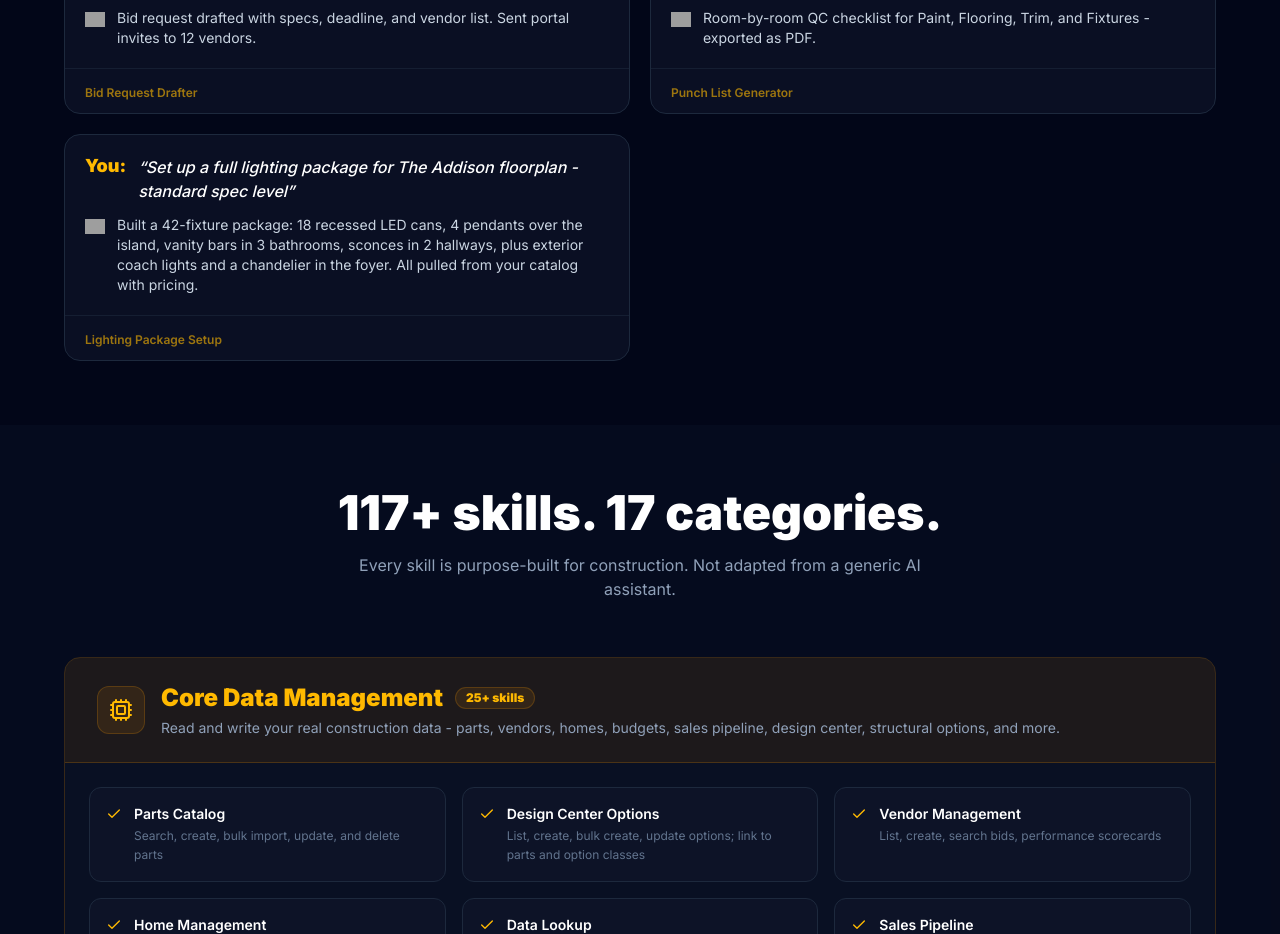
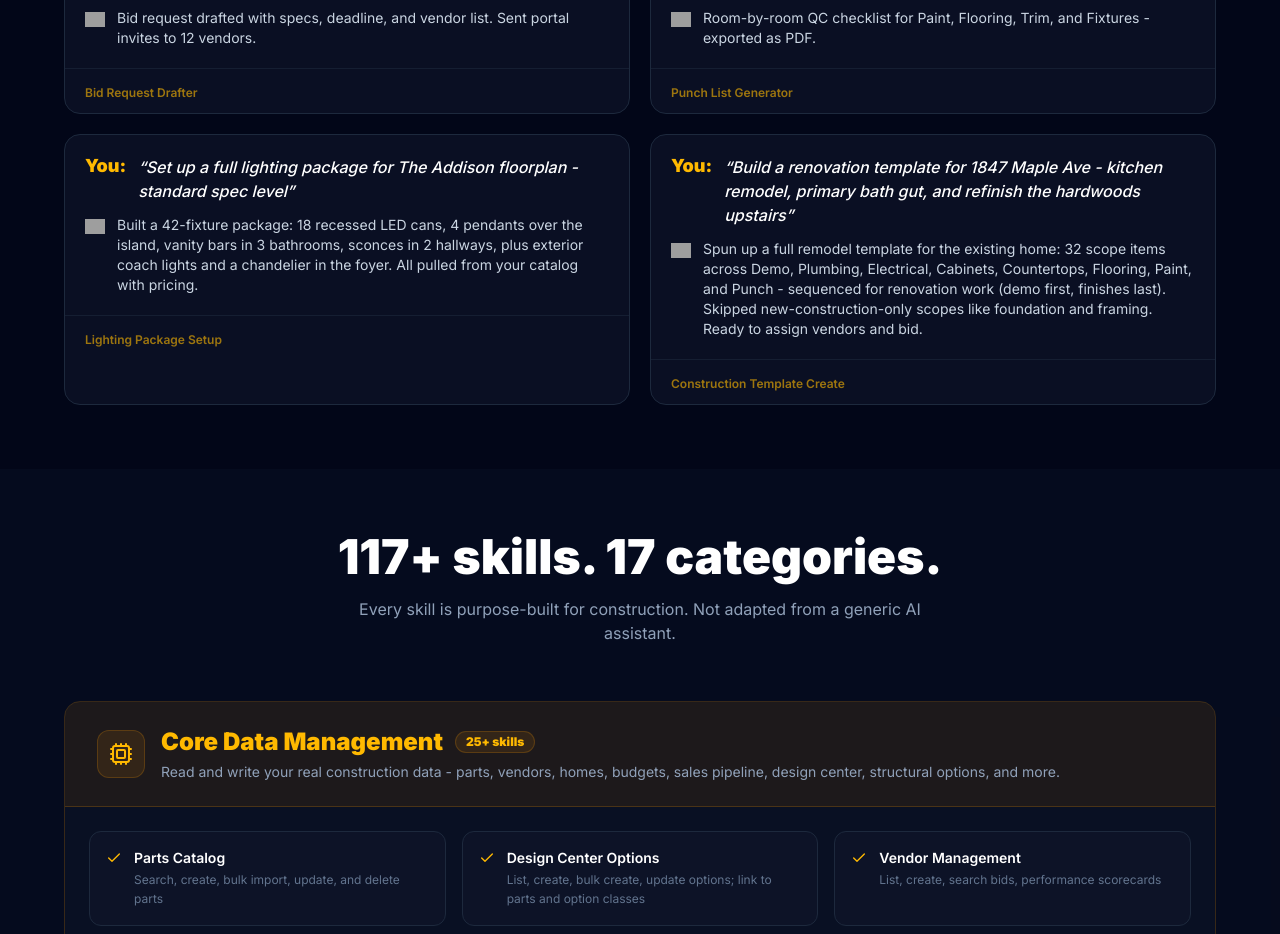
Before and after one commit to Scootermcgavin121/cornerstone-marketing-v2, a Next.js app: page /foreman in a window 1280 px wide. Shown: the part 2840-3774 px from the top of the page. Built offline with nearby package versions, Linux system fonts and the light colour scheme; grey boxes are pictures that could not be loaded.

Commit message:
feat(foreman): add 10th example prompt - Construction Template Create for renovation/remodel of existing home

```diff
--- a/src/app/foreman/page.tsx
+++ b/src/app/foreman/page.tsx
@@ -167,6 +167,11 @@ const examplePrompts = [
     prompt: "Set up a full lighting package for The Addison floorplan - standard spec level",
     result: "Built a 42-fixture package: 18 recessed LED cans, 4 pendants over the island, vanity bars in 3 bathrooms, sconces in 2 hallways, plus exterior coach lights and a chandelier in the foyer. All pulled from your catalog with pricing.",
     category: "Lighting Package Setup",
+  },
+  {
+    prompt: "Build a renovation template for 1847 Maple Ave - kitchen remodel, primary bath gut, and refinish the hardwoods upstairs",
+    result: "Spun up a full remodel template for the existing home: 32 scope items across Demo, Plumbing, Electrical, Cabinets, Countertops, Flooring, Paint, and Punch - sequenced for renovation work (demo first, finishes last). Skipped new-construction-only scopes like foundation and framing. Ready to assign vendors and bid.",
+    category: "Construction Template Create",
   },
 ];
 
```
